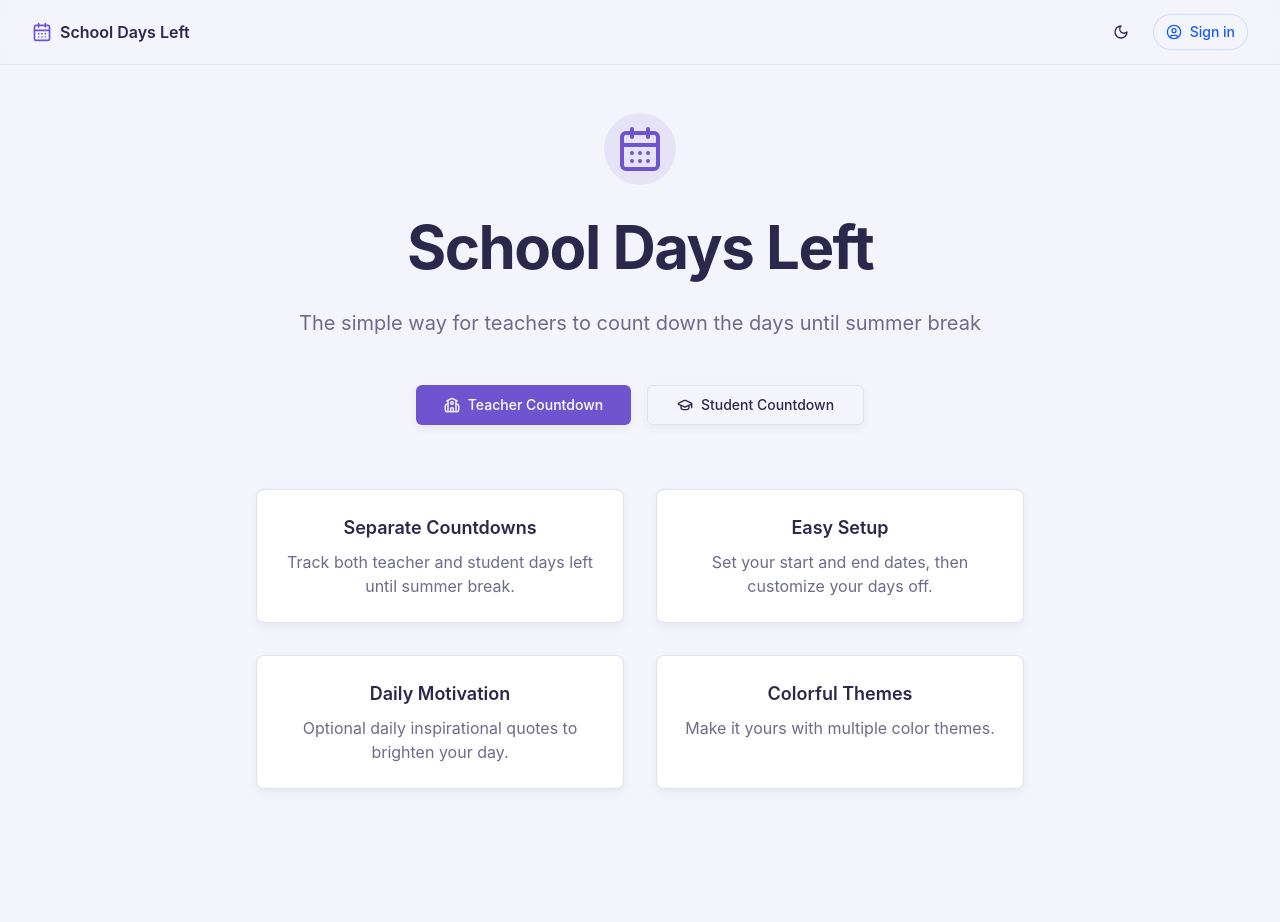
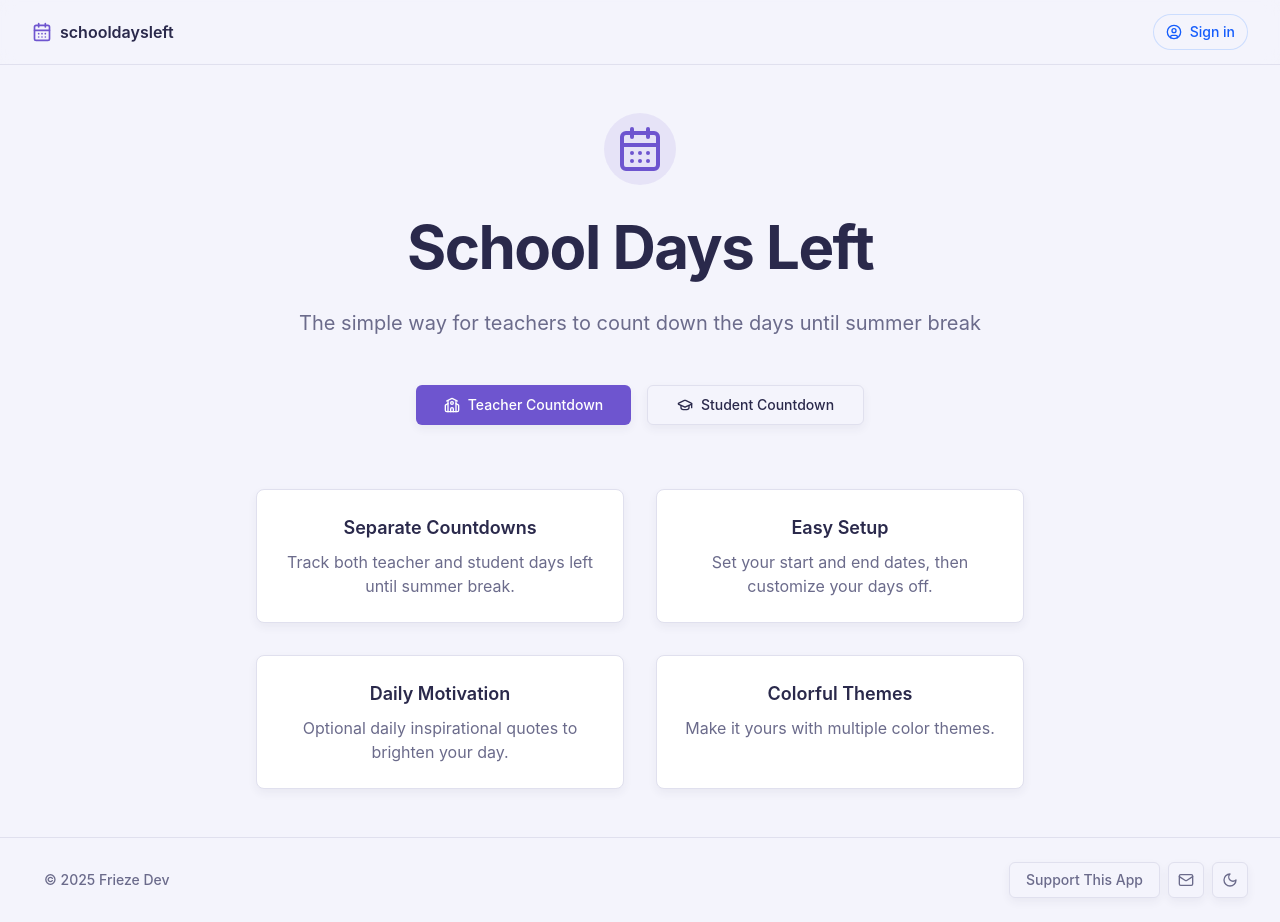
Before and after one commit to MichaelFrieze/schooldaysleft, a Next.js app: page / in a window 1280 px wide. Before the commit the page ends 837 px from the top, so only its background shows below. Built offline with nearby package versions, Linux system fonts and the light colour scheme; no server answers.

Commit message:
feat: add footer to marketing page

```diff
--- a/src/components/mode-toggle.tsx
+++ b/src/components/mode-toggle.tsx
@@ -15,9 +15,10 @@ export function ModeToggle() {
 
   return (
     <Button
-      variant="ghost"
-      className="group/toggle h-8 w-8 px-0"
+      variant="outline"
+      className="group/toggle"
       onClick={toggleTheme}
+      size={"icon"}
     >
       <SunIcon className="hidden [html.dark_&]:block" />
       <MoonIcon className="hidden [html.light_&]:block" />
--- /dev/null
+++ b/src/modules/marketing/ui/components/marketing-footer.tsx
@@ -0,0 +1,59 @@
+import { ModeToggle } from "@/components/mode-toggle";
+import { Button } from "@/components/ui/button";
+import { Mail } from "lucide-react";
+
+export const MarketingFooter = () => {
+  return (
+    <footer className="bg-background border-t">
+      <div className="container mx-auto py-6">
+        <div className="flex flex-col-reverse items-center justify-between gap-2 sm:flex-row sm:gap-0">
+          <Button
+            variant={"link"}
+            size={"sm"}
+            className="text-muted-foreground text-sm"
+          >
+            <a
+              href="https://frieze.dev"
+              target="_blank"
+              aria-label="Frieze Labs website"
+            >
+              &copy; {new Date().getFullYear()} Frieze Dev
+            </a>
+          </Button>
+          <div className="flex gap-2">
+            <Button
+              variant={"outline"}
+              className="text-muted-foreground"
+              asChild
+            >
+              <a
+                href="https://frieze.dev"
+                target="_blank"
+                aria-label="Support This App"
+              >
+                Support This App
+              </a>
+            </Button>
+            <Button
+              variant={"outline"}
+              size={"icon"}
+              className="text-muted-foreground"
+              asChild
+            >
+              <a
+                href="mailto:contact@schooldaysleft.com"
+                target="_blank"
+                aria-label="Contact us"
+              >
+                <Mail />
+              </a>
+            </Button>
+            <div className="text-muted-foreground">
+              <ModeToggle />
+            </div>
+          </div>
+        </div>
+      </div>
+    </footer>
+  );
+};
--- a/src/modules/marketing/ui/components/marketing-navbar.tsx
+++ b/src/modules/marketing/ui/components/marketing-navbar.tsx
@@ -3,8 +3,6 @@
 import Link from "next/link";
 import { CalendarDays } from "lucide-react";
 import { AuthButton } from "@/modules/auth/ui/components/auth-button";
-import { ModeToggle } from "@/components/mode-toggle";
-// import { TeacherStudentDropdown } from "@/components/teacher-student-dropdown";
 
 export const MarketingNavbar = () => {
   return (
@@ -12,11 +10,10 @@ export const MarketingNavbar = () => {
       <div className="container flex h-16 items-center">
         <Link href="/" className="flex items-center gap-2 font-semibold">
           <CalendarDays className="text-primary h-5 w-5" />
-          <span>School Days Left</span>
+          <span>schooldaysleft</span>
         </Link>
 
         <nav className="ml-auto flex items-center gap-4">
-          <ModeToggle />
           <AuthButton />
         </nav>
       </div>
--- a/src/modules/marketing/ui/layouts/marketing-layout.tsx
+++ b/src/modules/marketing/ui/layouts/marketing-layout.tsx
@@ -1,3 +1,4 @@
+import { MarketingFooter } from "../components/marketing-footer";
 import { MarketingNavbar } from "../components/marketing-navbar";
 
 interface MarketingLayoutProps {
@@ -9,6 +10,7 @@ export const MarketingLayout = ({ children }: MarketingLayoutProps) => {
     <>
       <MarketingNavbar />
       <main className="min-h-[calc(100vh-64px)]">{children}</main>
+      <MarketingFooter />
     </>
   );
 };
```
Also changed, not shown: 1 other file (tests, documents, lock files or other folders).
